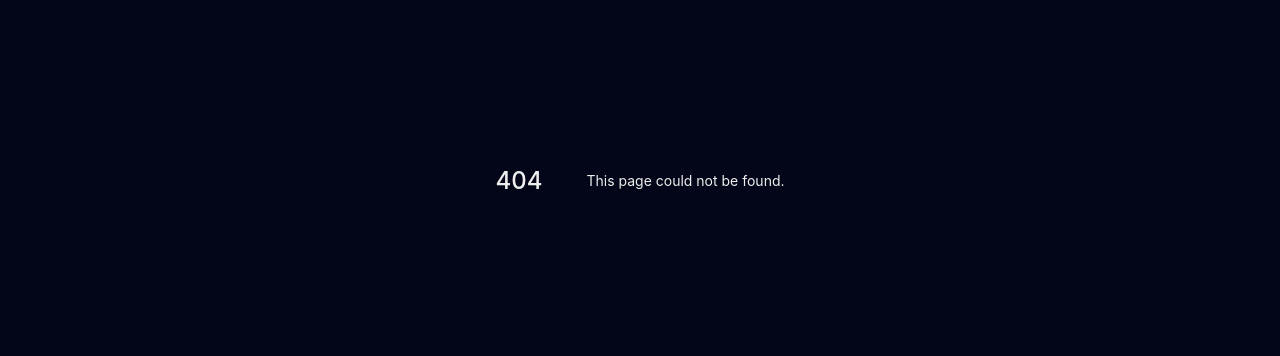
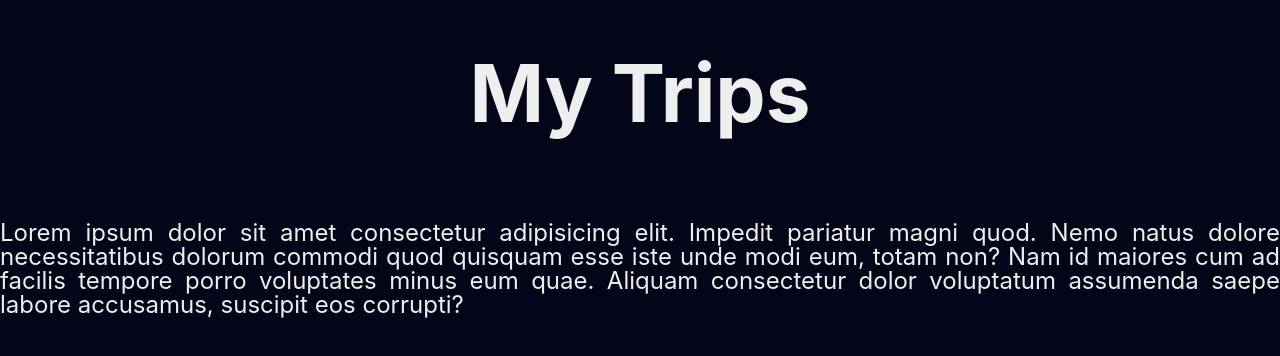
Before and after one commit to orloke/boilerplate, a Next.js app: page /about in a window 1280 px wide. Before the commit this address had no page. Shown: the part 220-576 px from the top of the page. Built offline with nearby package versions, Linux system fonts and the light colour scheme.

Commit message:
page about

```diff
--- a/package.json
+++ b/package.json
@@ -11,6 +11,9 @@
     "test:watch": "jest test --watch"
   },
   "dependencies": {
+    "@apollo/client": "^3.7.1",
+    "@styled-icons/evaicons-outline": "^10.46.0",
+    "graphql": "^16.6.0",
     "leaflet": "^1.9.3",
     "next": "12.3.1",
     "next-pwa": "^5.6.0",
--- /dev/null
+++ b/src/Components/LinkWrapper/index.tsx
@@ -0,0 +1,15 @@
+import Link from 'next/link';
+import * as S from './styles';
+
+type LinkWrapperProps = {
+  href: string;
+  children: React.ReactNode;
+};
+
+export function LinkWrapper(props: LinkWrapperProps) {
+  return (
+    <S.Wrapper>
+      <Link href={props.href}>{props.children}</Link>
+    </S.Wrapper>
+  );
+}
--- /dev/null
+++ b/src/Components/LinkWrapper/styles.ts
@@ -0,0 +1,18 @@
+import styled from 'styled-components';
+
+export const Wrapper = styled.div`
+  position: fixed;
+  z-index: 1200;
+  top: var(--medium);
+  right: var(--medium);
+  color: var(--white);
+  cursor: pointer;
+  svg {
+    transition: color 0.3s ease-in-out;
+  }
+  &:hover {
+    svg {
+      color: var(--highlight);
+    }
+  }
+`;
--- /dev/null
+++ b/src/Templates/About/index.tsx
@@ -0,0 +1,24 @@
+import * as S from './styles';
+import { CloseOutline } from '@styled-icons/evaicons-outline/CloseOutline';
+import { LinkWrapper } from '../../Components/LinkWrapper';
+
+export function AboutTemplate() {
+  return (
+    <S.Content>
+      <LinkWrapper href="/">
+        <CloseOutline size={32} />
+      </LinkWrapper>
+      <S.Heading>My Trips</S.Heading>
+      <S.Body>
+        <p>
+          Lorem ipsum dolor sit amet consectetur adipisicing elit. Impedit
+          pariatur magni quod. Nemo natus dolore necessitatibus dolorum commodi
+          quod quisquam esse iste unde modi eum, totam non? Nam id maiores cum
+          ad facilis tempore porro voluptates minus eum quae. Aliquam
+          consectetur dolor voluptatum assumenda saepe labore accusamus,
+          suscipit eos corrupti?
+        </p>
+      </S.Body>
+    </S.Content>
+  );
+}
--- /dev/null
+++ b/src/Templates/About/styles.ts
@@ -0,0 +1,25 @@
+import styled from 'styled-components';
+
+export const Content = styled.section`
+  text-align: center;
+  display: flex;
+  align-items: center;
+  justify-content: center;
+  flex-direction: column;
+  height: 100vh;
+  max-width: var(--container);
+  margin: auto;
+`;
+
+export const Heading = styled.h1`
+  font-size: var(--large);
+  margin-bottom: var(--large);
+`;
+
+export const Body = styled.div`
+  p {
+    font-size: var(--small);
+    line-height: var(--small);
+    text-align: justify;
+  }
+`;
--- a/src/pages/_app.tsx
+++ b/src/pages/_app.tsx
@@ -7,8 +7,10 @@
     <>
       <Head>
         <title>My Trips</title>
+        {/* icone que aparece na aba */}
         <link rel="shortcut icon" href="/img/icon-512.png" />
-        <link rel="apple-touch-icon" href="/img/icon-512.png" />
+        {/* icone do pwa */}
+        {/* <link rel="apple-touch-icon" href="/img/icon-512.png" /> */}
         <link rel="manifest" href="/manifest.json" />
         <meta name="theme-color" content="#06092b" />
         <meta
--- /dev/null
+++ b/src/pages/about.tsx
@@ -0,0 +1,5 @@
+import { AboutTemplate } from '../Templates/About';
+
+export default function About() {
+  return <AboutTemplate />;
+}
--- a/styles/global.ts
+++ b/styles/global.ts
@@ -6,7 +6,7 @@
     --highlight: #e20e8d;
     --background: #030518;
     --white: #eeeeee;
-    --container: 100rem;
+    --container: 80rem;
     --small: 1.5rem;
     --medium: 3rem;
     --large: 5rem;
```
Also changed, not shown: src/pages/index.tsx (+6 -13 lines), 1 other file (tests, documents, lock files or other folders).
